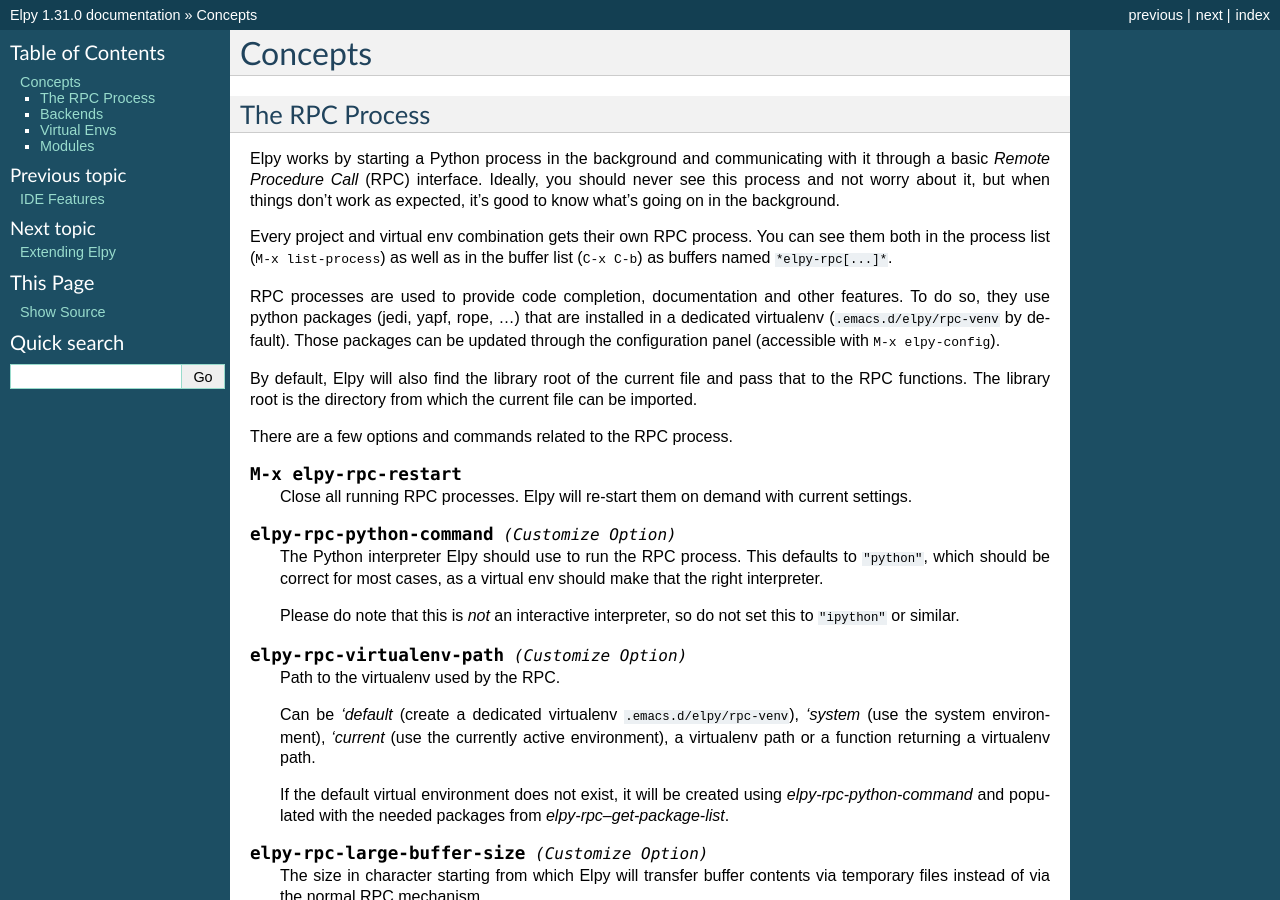
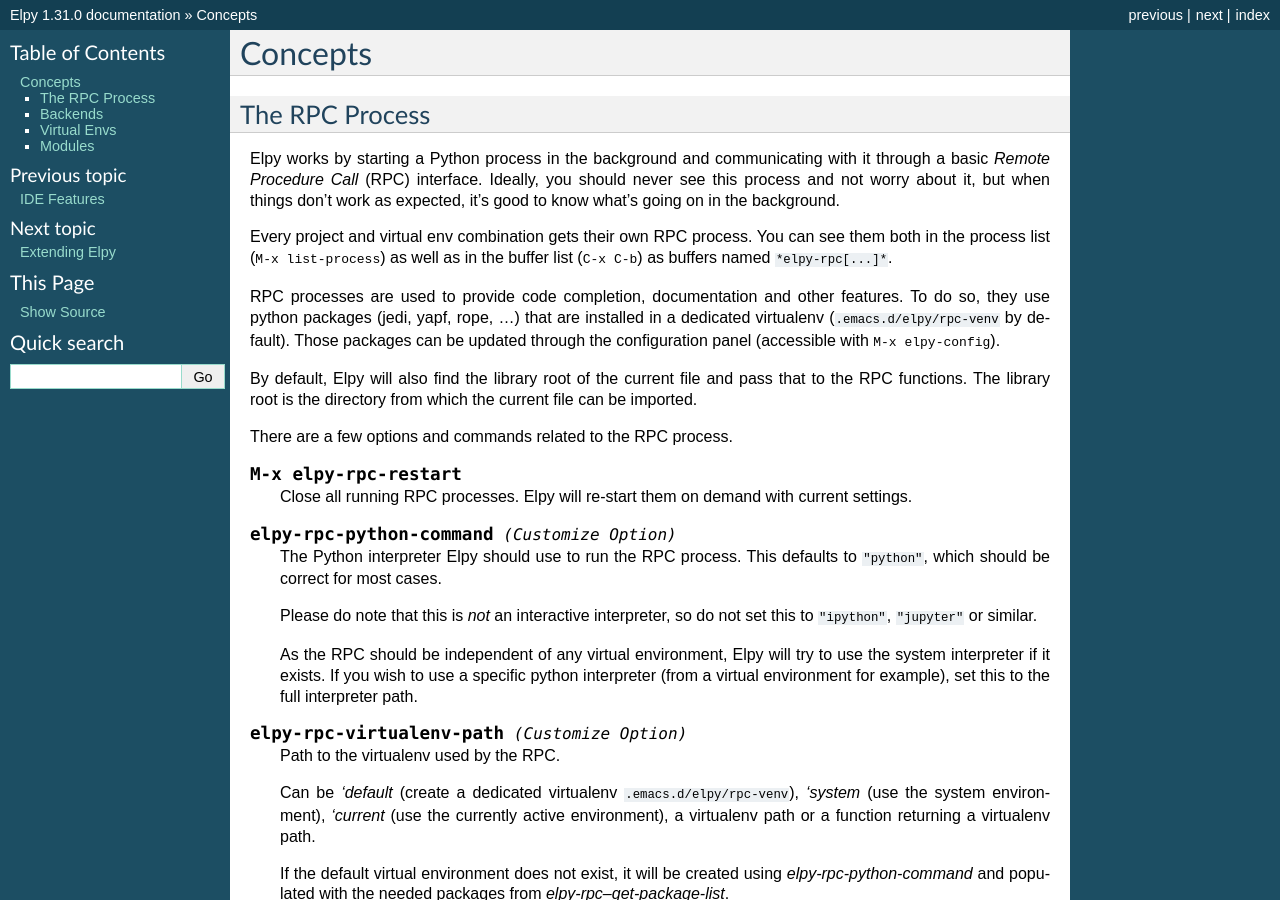
Before and after one commit to jorgenschaefer/elpy, a Sphinx documentation site: the page built from docs/concepts.rst, in a window 1280 px wide and 900 px high. Built offline with Sphinx 7.4.7, drawn with Linux system fonts in a browser that asks for light colours.

Commit message:
Update the documentation on `elpy-rpc-python-command`

```diff
--- a/docs/concepts.rst
+++ b/docs/concepts.rst
@@ -39,11 +39,15 @@
 .. option:: elpy-rpc-python-command
 
    The Python interpreter Elpy should use to run the RPC process. This
-   defaults to ``"python"``, which should be correct for most cases,
-   as a virtual env should make that the right interpreter.
+   defaults to ``"python"``, which should be correct for most cases.
 
    Please do note that this is *not* an interactive interpreter, so do
-   not set this to ``"ipython"`` or similar.
+   not set this to ``"ipython"``, ``"jupyter"`` or similar.
+
+   As the RPC should be independent of any virtual environment, Elpy
+   will try to use the system interpreter if it exists. If you wish
+   to use a specific python interpreter (from a virtual environment
+   for example), set this to the full interpreter path.
 
 .. option:: elpy-rpc-virtualenv-path
 
```
Also changed, not shown: 1 other file.
